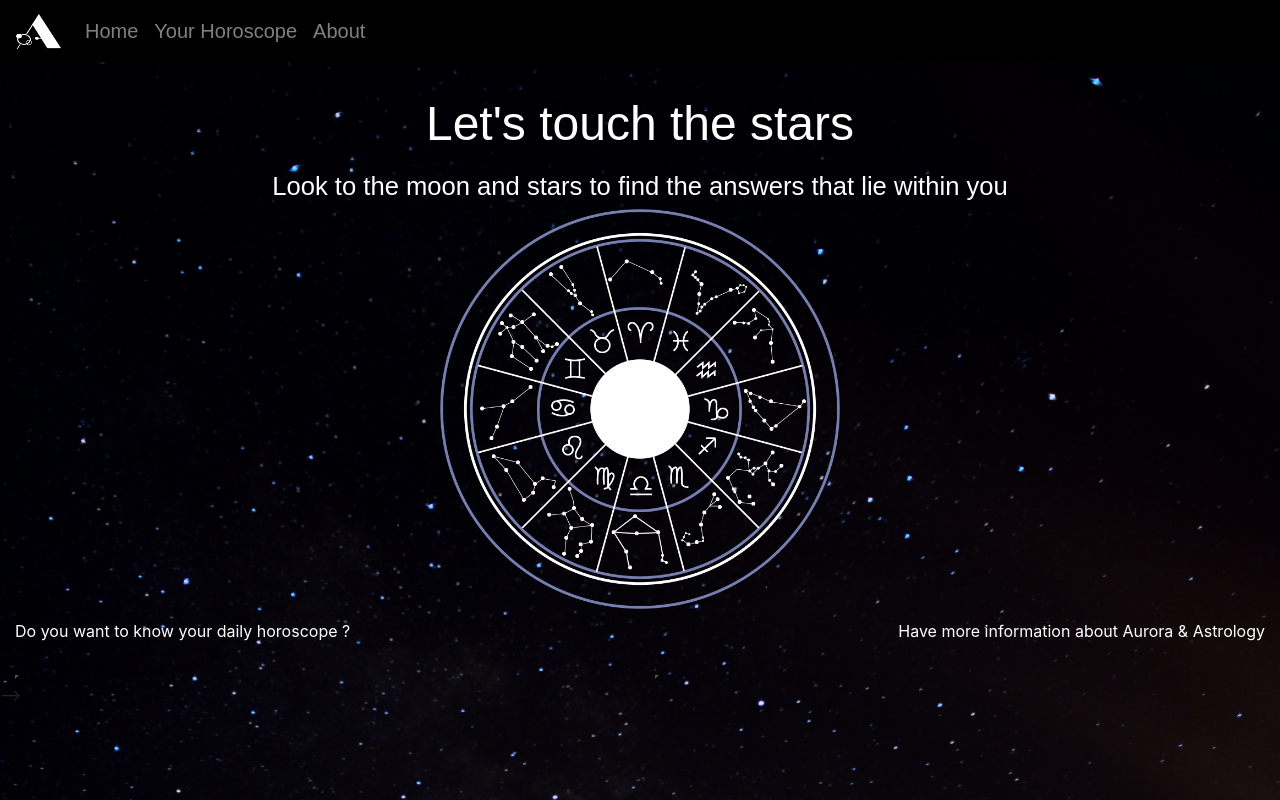
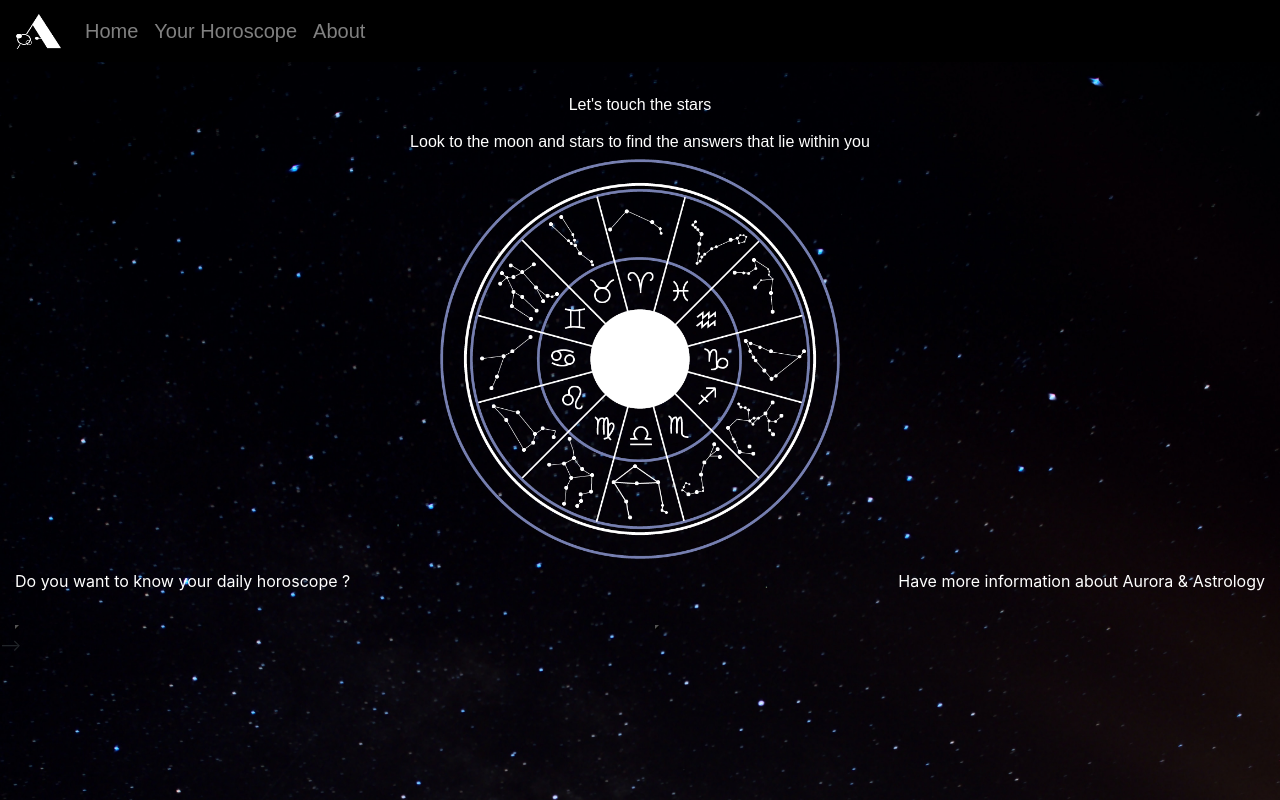
Before and after one commit to aleyyana/aurora, a Vue app: page / in a window 1280 px wide. Built offline with nearby package versions, Linux system fonts and the light colour scheme; a web font is replaced by a local one.

Commit message:
new fonts

```diff
--- a/src/assets/css/base.css
+++ b/src/assets/css/base.css
@@ -4,9 +4,9 @@
   --black-bacgkround:#000;
   --secondary-color:#767FB0;
   --accent-color:#A1C084;
-  --header-size: 3em;
+  /* --header-size: 3em;
   --title-size:1.5em;
   --quote-size:2vw;
   --undertitle-size: 1vw;
-  --content-size:0.4em;
+  --content-size:0.4em; */
 }
```
